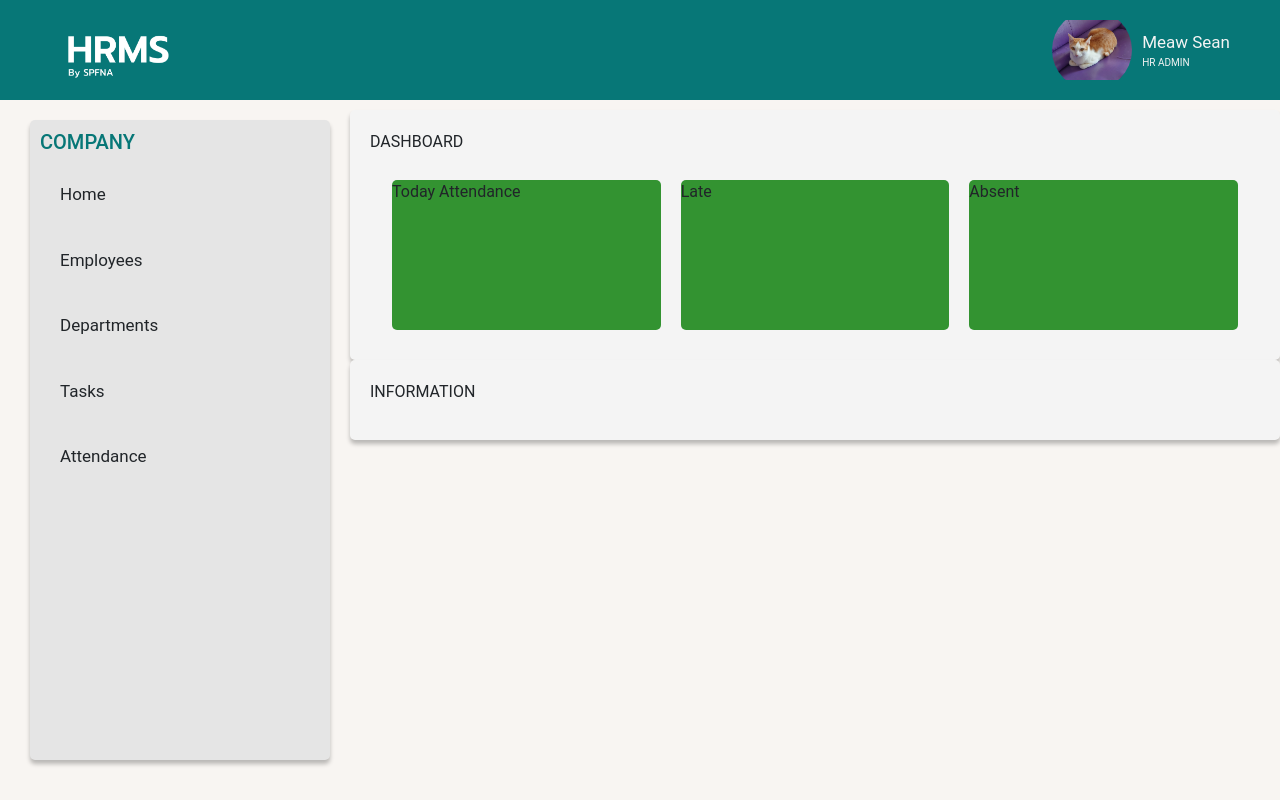
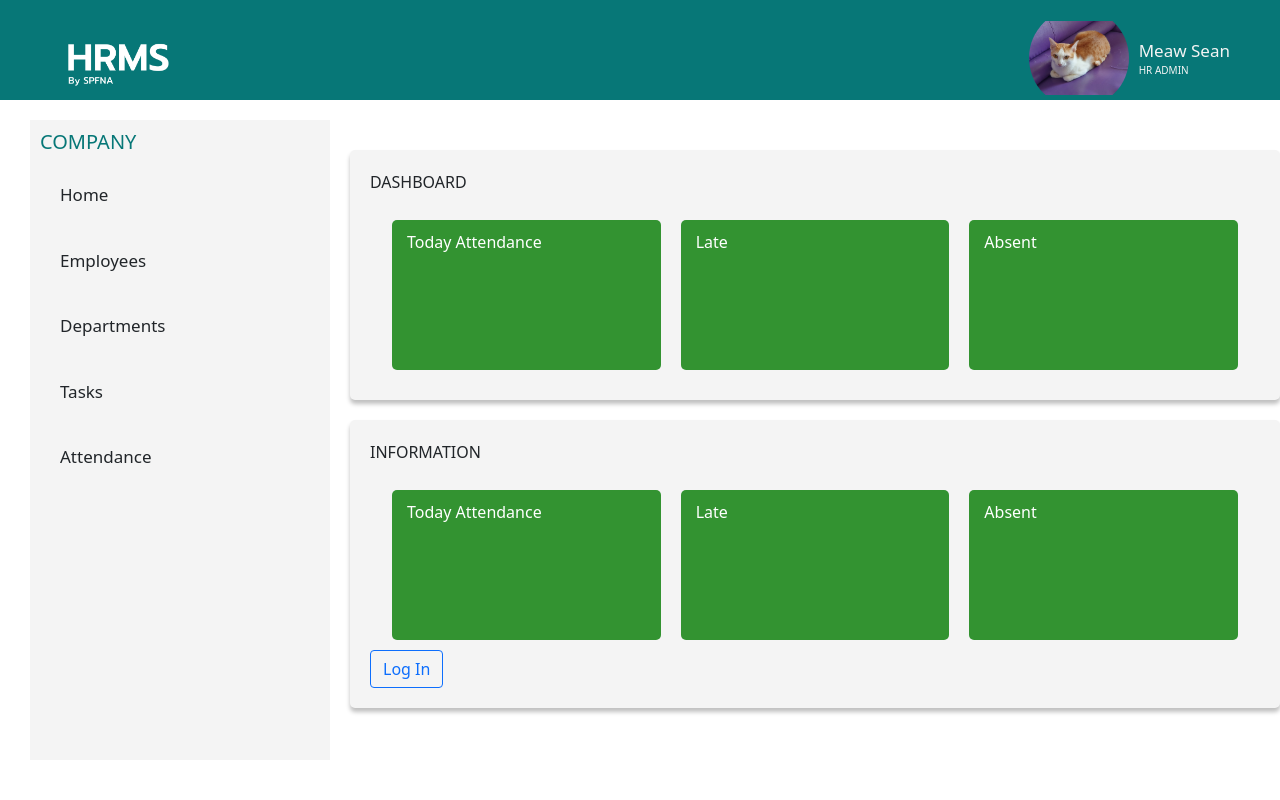
Before and after one commit to Nas-virat/HR_management, a React (Create React App) app in the folder frontend/: page / in a window 1280 px wide. Built offline with nearby package versions, Linux system fonts and the light colour scheme.

Commit message:
home screen dashboard navbar (sidebar not Link)

```diff
--- a/frontend/src/components/Navbar.css
+++ b/frontend/src/components/Navbar.css
@@ -28,9 +28,9 @@
 
 .image-profile{
     vertical-align: middle;
-    width: 80px;
-    height: 80px;
-    border-radius: 50%;
+    width: 100px;
+    height: 100px;
+    border-radius: 50px;
 }
 
 .right-profile{
--- a/frontend/src/components/Sidebar.css
+++ b/frontend/src/components/Sidebar.css
@@ -3,12 +3,10 @@
     width: 300px;
     height: 80%;
     margin-left: 30px;
+    margin-left: 30px;
     position: fixed;
     top: 120px;
-    background: #E5E5E5;
-    box-shadow: 0px 4px 4px rgba(0, 0, 0, 0.25);
-    backdrop-filter: blur(4px);
-    border-radius: 5px;
+    background: #f4f4f4;
     z-index: 100;
 }
 
--- a/frontend/src/screens/Admin/Home.css
+++ b/frontend/src/screens/Admin/Home.css
@@ -1,6 +1,6 @@
 
 .main {
-    margin-top: 110px;
+    margin-top: 50px;
     margin-left: 350px;
     position: relative;
 }
@@ -8,11 +8,18 @@
 .dashboard{
     width: 100%;
     height: 100%;
+    margin-top: 20px;
     background-color: #f4f4f4;
     border-radius: 5px;
     padding: 20px;
     box-shadow: 0px 4px 4px rgba(0, 0, 0, 0.25);
     backdrop-filter: blur(4px);
+}
+
+.container p{
+    margin-top: 10px;
+    margin-left: 15px;
+    color: #ffffff;
 }
 
 .container{
@@ -30,6 +37,7 @@
 .information{
     width: 100%;
     height: 100%;
+    margin-top: 20px;
     background-color: #f4f4f4;
     border-radius: 5px;
     padding: 20px;
--- a/frontend/src/screens/Admin/Home.js
+++ b/frontend/src/screens/Admin/Home.js
@@ -3,6 +3,9 @@ import React from 'react';
 import './Home.css';
 import Navbar from '../../components/Navbar';
 import Sidebar from '../../components/Sidebar';
+
+import { Button } from 'react-bootstrap';
+import 'bootstrap/dist/css/bootstrap.min.css';
 
 const Home = () => {
     return(
@@ -13,6 +16,7 @@ const Home = () => {
                 <div className="dashboard">
                     <p>DASHBOARD</p>
                     <div className='container'>
+
                         <div className='col'>
                             <p>Today Attendance</p>
                         </div>
@@ -26,6 +30,18 @@ const Home = () => {
                 </div>
                 <div className="information">
                     <p>INFORMATION</p>
+                    <div className='container'>
+                        <div className='col'>
+                            <p>Today Attendance</p>
+                        </div>
+                        <div className='col'>
+                            <p>Late</p>
+                        </div>
+                        <div className='col'>
+                            <p>Absent</p>
+                        </div>
+                    </div>
+                    <Button href="login" variant="outline-primary">Log In</Button>{' '}
                 </div>
             </div>
         </div>
```
Also changed, not shown: frontend/src/components/Homecard.js (added, +13 -0 lines), frontend/src/components/Homecard.css (added), 1 other file (tests, documents, lock files or other folders).
